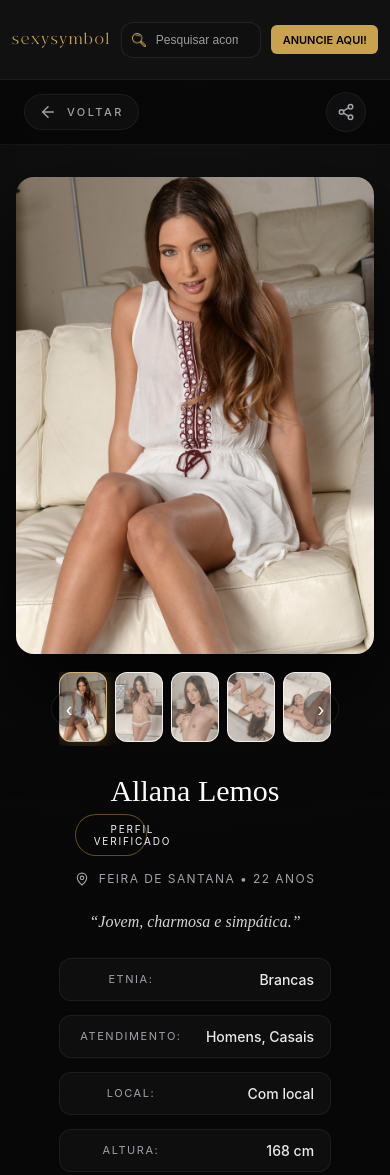
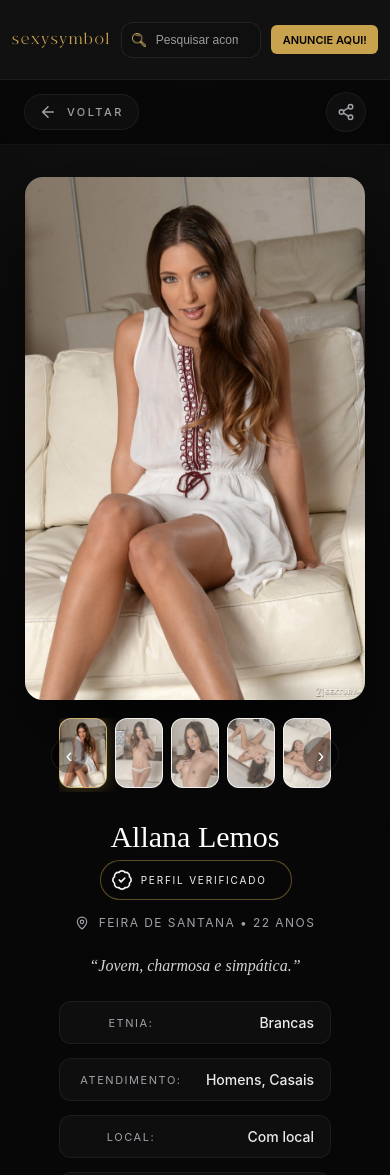
Before and after one commit to alexsandropancracio/sexysymbol, a React app in the folder src/frontend/: page /perfil/allana-lemos in a window 390 px wide. Shown: the top 1175 px of the page. Built offline with nearby package versions, Linux system fonts and the light colour scheme; the HTML template or start-up script is replaced by a standard one.

Commit message:
Ajuste na resolução dos cards e fotos do perfil para desktop e mobile

```diff
--- a/src/frontend/src/components/Ads/styles.ts
+++ b/src/frontend/src/components/Ads/styles.ts
@@ -187,7 +187,7 @@
 /* ===== IMAGE WRAPPER ===== */
 export const ImageWrapper = styled.div`
   width: 100%;
-  height: 650px;
+  height: 550px;
   overflow: hidden;
   position: relative;
 `;
--- a/src/frontend/src/components/Perfil/ProfilePage.style.ts
+++ b/src/frontend/src/components/Perfil/ProfilePage.style.ts
@@ -161,7 +161,6 @@
   position: relative;
 
   width: 100%;
-
   max-width: 420px; /* desktop */
   aspect-ratio: 3.4 / 5; /* proporção elegante */
 
@@ -183,8 +182,8 @@
   }
 
   @media (max-width: 480px) {
-    max-width: 100%; /* ocupa toda a tela */
-    aspect-ratio: 3 / 4;
+    max-width: 95%; /* ocupa toda a tela */
+    aspect-ratio: 2.6 / 4;
     border-radius: 18px;
   }
 `;
@@ -233,6 +232,11 @@
   border-radius: 999px;
   border: 1px solid rgba(201, 162, 77, 0.45);
   color: #f5f5f5;
+
+    @media (max-width: 480px) {
+    max-width: 80%;
+    margin-left: 25px;
+  }
 `;
 
 /* ================= ARROWS ================= */
--- a/src/frontend/src/components/Perfil/ProfilePage.tsx
+++ b/src/frontend/src/components/Perfil/ProfilePage.tsx
@@ -158,7 +158,7 @@
 
               {profileData.verified && (
               <S.BadgeVerified>
-                <BadgeCheck size={20} strokeWidth={1.8} />
+                <BadgeCheck size={22} strokeWidth={1.8} />
                 Perfil Verificado
               </S.BadgeVerified>
             )}
```
